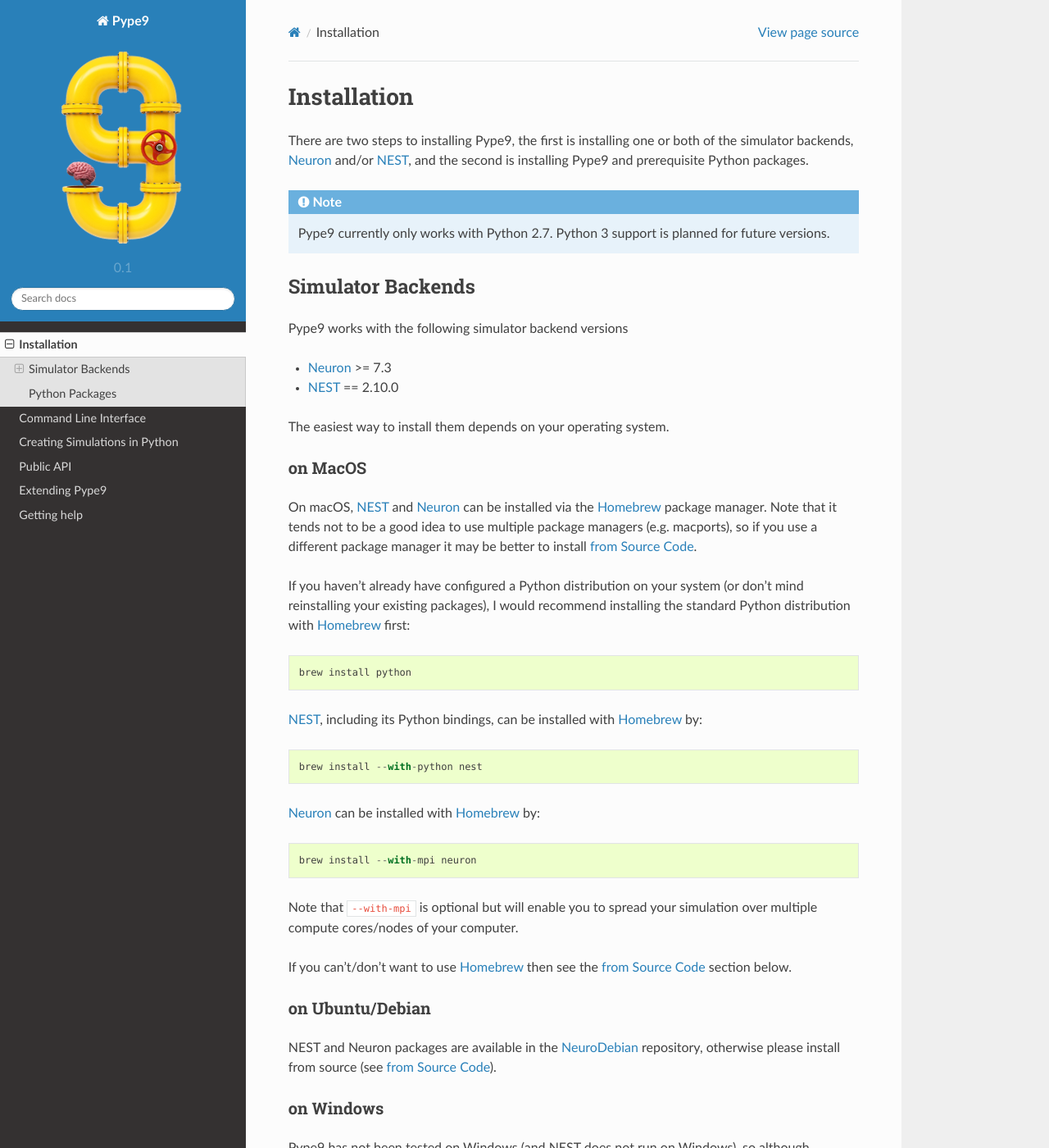
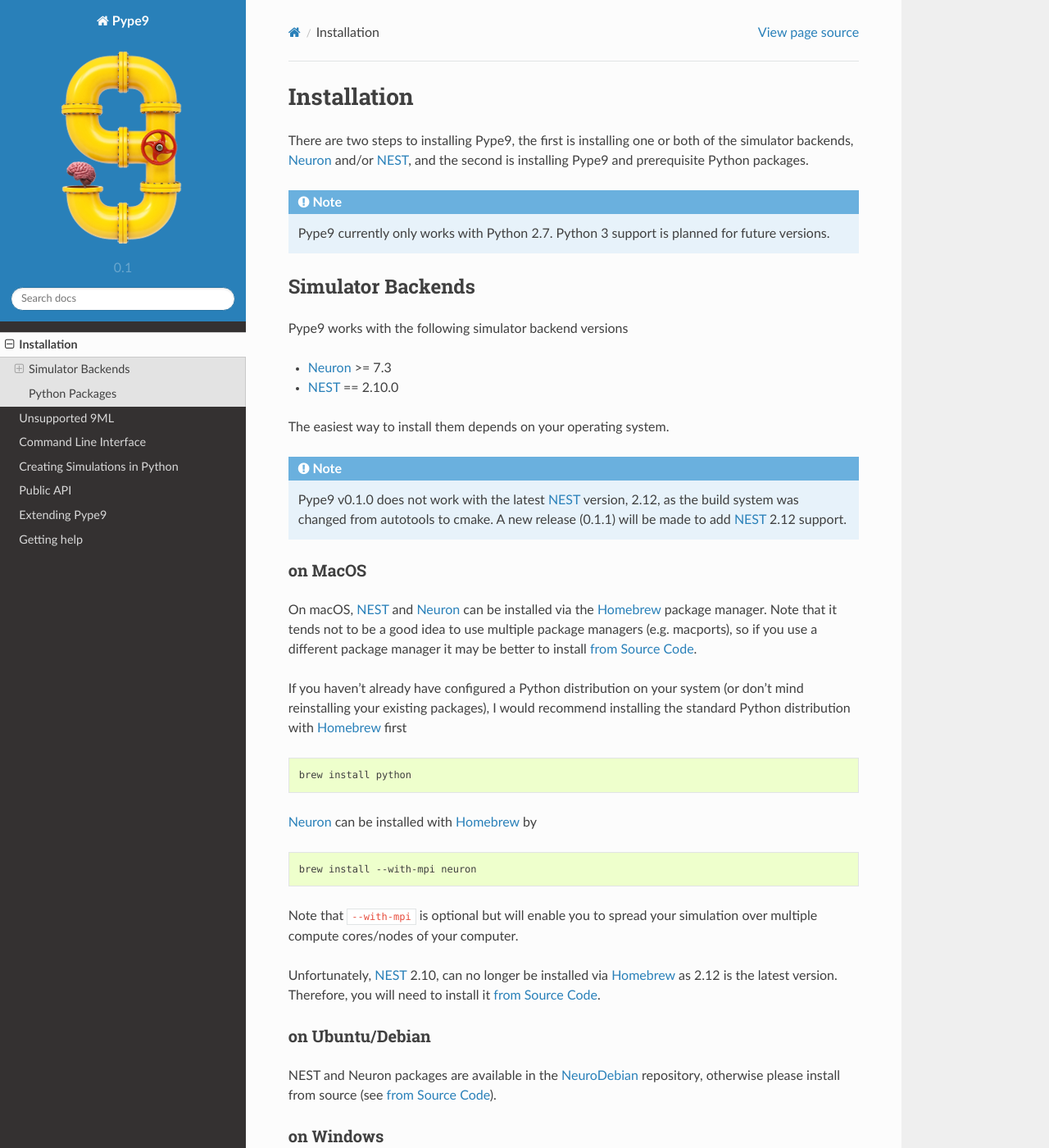
Before and after one commit to NeuralEnsemble/pype9, a Sphinx documentation site: the page built from doc/source/installation.rst, in a window 1280 px wide and 1400 px high. Shown: the whole window at 82% size. Built offline with Sphinx 7.4.7 and the Read the Docs theme 2.0.0, drawn with Linux system fonts in a browser that asks for light colours; some of the changed text lies outside the part shown.

Commit message:
added unsupported 9ML documentation page

```diff
--- a/doc/source/api.rst
+++ b/doc/source/api.rst
@@ -18,8 +18,8 @@
     :members: run
 
 
-CellMetaClass
--------------
+Cell Metaclass
+--------------
 
 .. autoclass:: pype9.simulate.base.cells.CellMetaClass
 
--- a/doc/source/index.rst
+++ b/doc/source/index.rst
@@ -9,8 +9,8 @@
 
 Pype9 has a :ref:`Command Line Interface` (CLI), which allows experiments to be
 simulated directly from NineML_ descriptions (i.e. without scripting).
-Alternatively, simulations can be embedded within Python scripts by accessing
-Pyp9's accessible :ref:`Public API`.
+Alternatively, simulations can be embedded within Python scripts with
+Pype9's accessible :ref:`Public API`.
 
 
 User/Developer Guide
@@ -20,6 +20,7 @@
     :maxdepth: 2
 
     installation
+    unsupported
     cli
     scripting
     api
--- a/doc/source/installation.rst
+++ b/doc/source/installation.rst
@@ -22,6 +22,11 @@
 
 The easiest way to install them depends on your operating system.
 
+.. note::
+
+    Pype9 v0.1.0 does not work with the latest NEST_ version, 2.12,
+    as the build system was changed from autotools to cmake. A new release
+    (0.1.1) will be made to add NEST_ 2.12 support.
 
 on MacOS
 ^^^^^^^^
@@ -33,23 +38,23 @@
 
 If you haven't already have configured a Python distribution on your system (or
 don't mind reinstalling your existing packages), I would recommend installing
-the standard Python distribution with Homebrew_ first::
+the standard Python distribution with Homebrew_ first
+
+.. code-block:: bash
 
    brew install python
 
-NEST_, including its Python bindings, can be installed with Homebrew_ by::
+Neuron_ can be installed with Homebrew_ by
 
-   brew install --with-python nest
-
-Neuron_ can be installed with Homebrew_ by::
+.. code-block:: bash
 
    brew install --with-mpi neuron
 
 Note that ``--with-mpi`` is optional but will enable you to spread your
 simulation over multiple compute cores/nodes of your computer.
 
-If you can't/don't want to use Homebrew_ then see the `from Source Code`_
-section below.
+Unfortunately, NEST_ 2.10, can no longer be installed via Homebrew_ as 2.12 is
+the latest version. Therefore, you will need to install it `from Source Code`_.
 
 
 on Ubuntu/Debian
@@ -103,14 +108,18 @@
 
 These requirements and the Pype9 package itself can be installed *after* the
 simulator backends are installed (see _`Simulator Backends`) by
-downloading/cloning this repository and using *pip*::
+downloading/cloning this repository and using *pip*
+
+.. code-block:: bash
 
    cd <pype9-repo-dir>
    pip install -r requirements.txt .
 
 If you cannot use *pip* you will need to manually install the *libninemlnrn*
 shared library, which contains wrappers for GSL random distribution functions,
-with::
+with
+
+.. code-block:: bash
 
    cd <pype9-repo-dir>/pype9/neuron/cells/code_gen/libninemlnrn
    CC=<your-Neuron-c-compiler> ./manual_compile.sh
```
Also changed, not shown: doc/source/extending.rst (+4 -4 lines), doc/source/unsupported.rst (added, +24 -0 lines).
